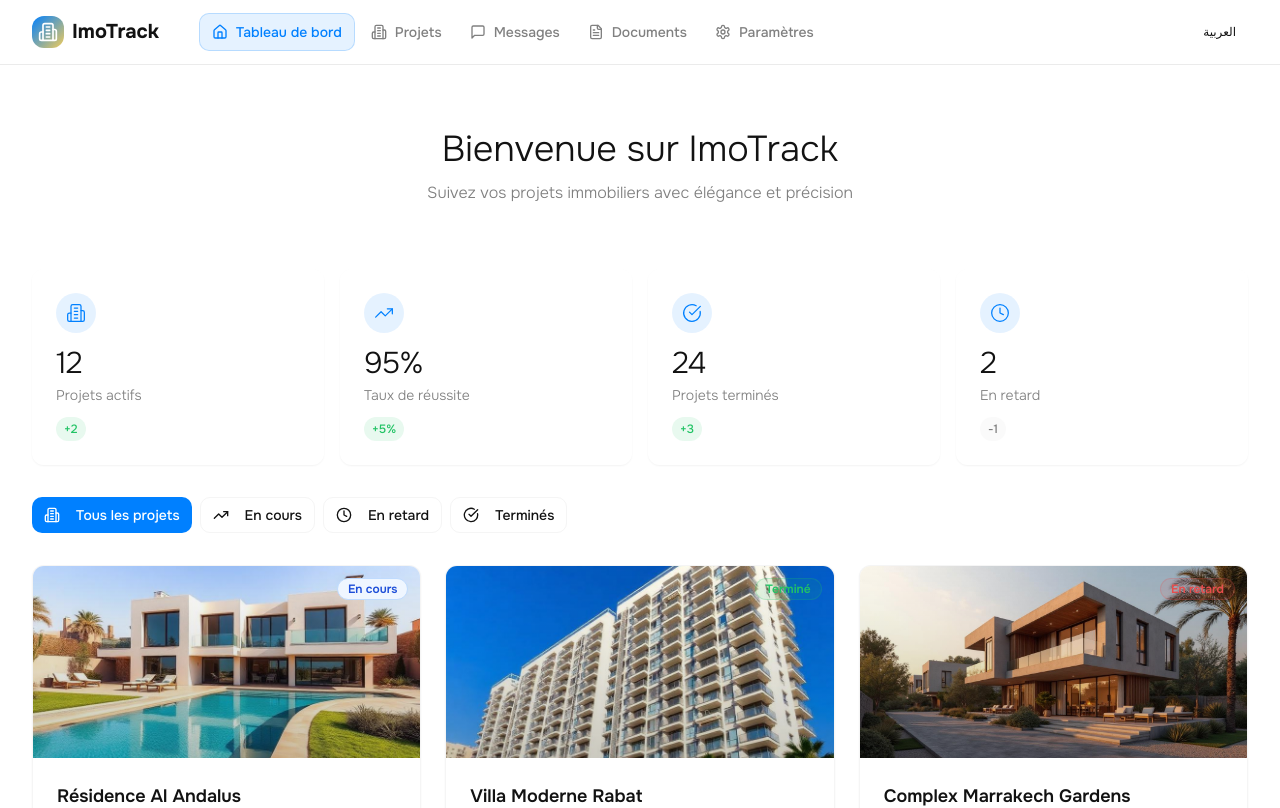
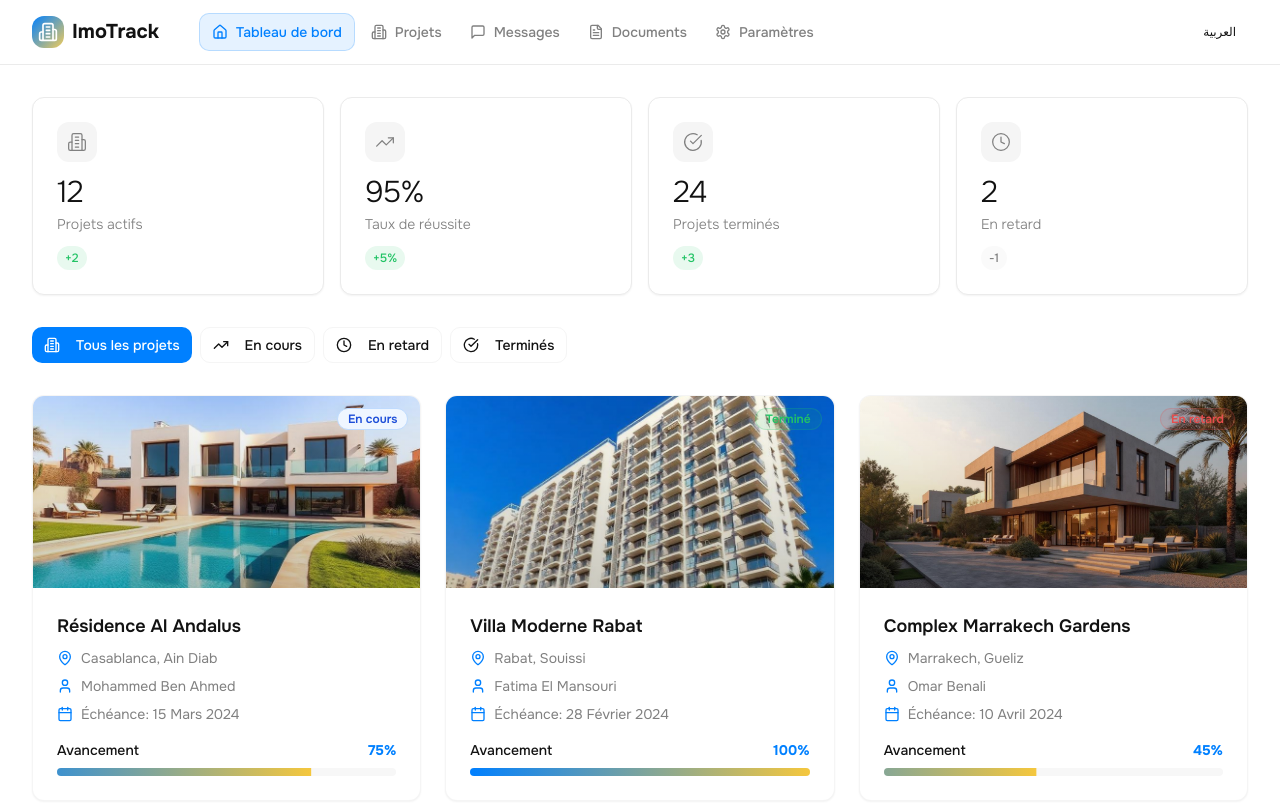
Before and after one commit to davidamelekhh/remix-of-aurapro, a React (Vite) app: page / in a window 1280 px wide. Shown: the top 808 px of the page. Built offline with nearby package versions, Linux system fonts and the light colour scheme.

Commit message:
Refactor dashboard for simplicity
Remove gradient colors and descriptive text from the dashboard to achieve a cleaner, more minimalist design.

```diff
--- a/src/components/dashboard/Dashboard.tsx
+++ b/src/components/dashboard/Dashboard.tsx
@@ -73,24 +73,15 @@ export function Dashboard() {
 
   return (
     <div className="space-y-8">
-      {/* Hero Section - Mobile First */}
-      <div className="text-center py-8 px-4">
-        <h1 className="text-3xl md:text-4xl font-light text-foreground mb-3">
-          Bienvenue sur ImoTrack
-        </h1>
-        <p className="text-base text-muted-foreground max-w-md mx-auto font-light">
-          Suivez vos projets immobiliers avec élégance et précision
-        </p>
-      </div>
 
       {/* Stats Overview - Modern Apple Style */}
       <div className="grid grid-cols-2 lg:grid-cols-4 gap-3 md:gap-4">
         {stats.map((stat) => (
-          <Card key={stat.name} className="relative p-4 md:p-6 border-0 bg-card/50 backdrop-blur-sm hover:bg-card/80 transition-all duration-300">
+          <Card key={stat.name} className="p-4 md:p-6 bg-card hover:bg-card/80 transition-colors duration-200">
             <div className="space-y-3">
               {/* Icon with subtle background */}
-              <div className="w-10 h-10 bg-accent/10 rounded-full flex items-center justify-center">
-                <stat.icon className="h-5 w-5 text-accent" strokeWidth={1.5} />
+              <div className="w-10 h-10 bg-muted rounded-lg flex items-center justify-center">
+                <stat.icon className="h-5 w-5 text-muted-foreground" strokeWidth={1.5} />
               </div>
 
               {/* Main metric */}
```
